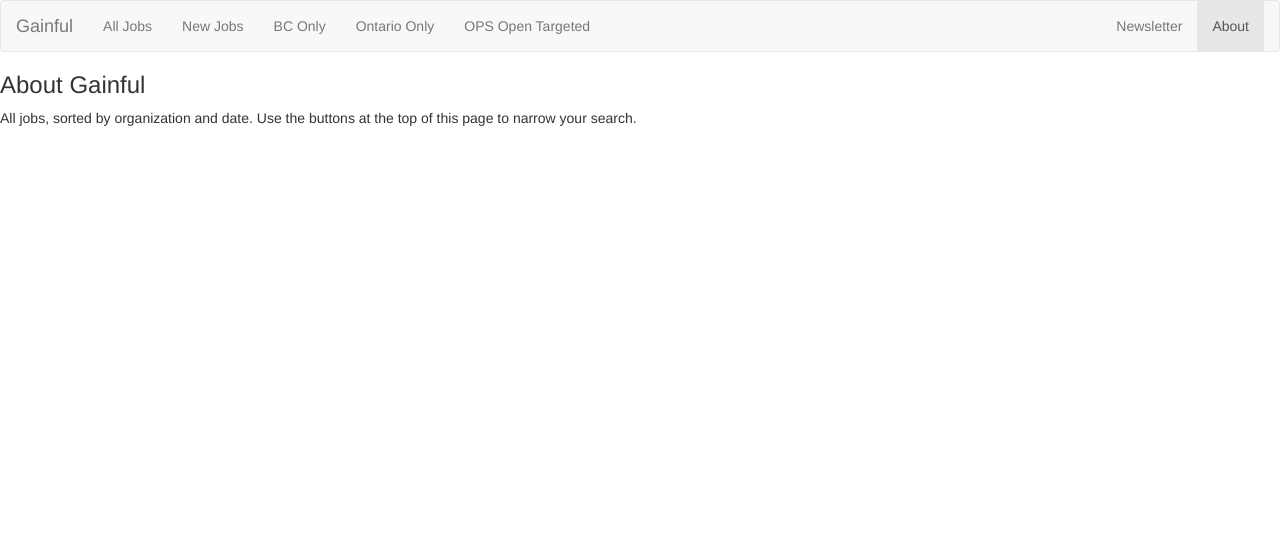
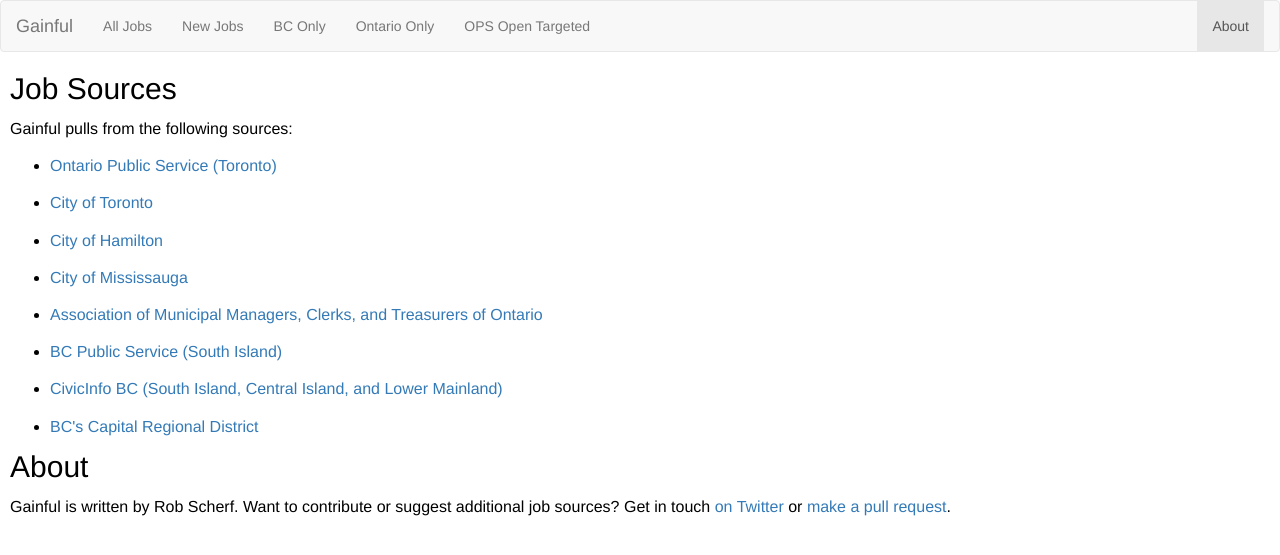
Before and after one commit to rgscherf/gainful, a Flask app: page /about in a window 1280 px wide. Shown: the top 555 px of the page. Run offline with Flask 2, Linux system fonts and the light colour scheme; some libraries are stand-ins or nearby versions.

Commit message:
presentation of landing page/about

```diff
--- a/templates/about.html
+++ b/templates/about.html
@@ -1,11 +1,49 @@
 {% extends "navbar.html" %}
 {% block content %}
+<style>
+p {
+    margin: 10px;
+    font-size: 16px;
+    line-height: 1.7em;
+    color: #000000;
+}
 
-<h3>
-    About Gainful
-</h3>
+.link {
+    margin: 10px;
+    font-size: 16px;
+    line-height: 1.7em;
+    color: #000000;
+}
+
+h2 {
+    color: #000000;
+    margin: 10px;
+}
+
+</style>
+<h2>
+    Job Sources
+</h2>
+
 <p>
-    All jobs, sorted by organization and date. Use the buttons at the top of this page to narrow your search.
-</p>
+Gainful pulls from the following sources:
+
+<ul>
+    <li class="link"> <a href="https://www.gojobs.gov.on.ca/Search.aspx?Language=English&rg=REGION-TRNT&cl=CAREERLEVEL-NOTSLCTD">Ontario Public Service (Toronto)</a></li>
+    <li class="link"> <a href="https://www.brainhunter.com/frontoffice/searchSeekerJobAction.do?sitecode=pl389&locationPicker=Y&jobStream=&locationId=&levelIds=6&levelContent6=&keyword=&search=Search&order=&sortField=&goJobDetail=&sortedit=&externaljob=#searchSection">City of Toronto</a></li>
+    <li class="link"> <a href="https://hr.hamilton.ca/psc/hr9eapps/EMPLOYEE/HRMS/c/HRS_HRAM.HRS_CE.GBL?PortalActualURL=https%3a%2f%2fhr.hamilton.ca%2fpsc%2fhr9eapps%2fEMPLOYEE%2fHRMS%2fc%2fHRS_HRAM.HRS_CE.GBL&amp;PortalContentURL=https%3a%2f%2fhr.hamilton.ca%2fpsc%2fhr9eapps%2fEMPLOYEE%2fHRMS%2fc%2fHRS_HRAM.HRS_CE.GBL&amp;PortalContentProvider=HRMS&amp;PortalCRefLabel=Careers&amp;PortalRegistryName=EMPLOYEE&amp;PortalServletURI=https%3a%2f%2fhr.hamilton.ca%2fpsp%2fhr9eapps%2f&amp;PortalURI=https%3a%2f%2fhr.hamilton.ca%2fpsc%2fhr9eapps%2f&amp;PortalHostNode=HRMS&amp;NoCrumbs=yes&amp;PortalKeyStruct=yes">City of Hamilton</a></li>
+    <li class="link"> <a href="https://careers-mississauga.icims.com/jobs/search?hashed=0&in_iframe=1">City of Mississauga</a></li>
+    <li class="link"> <a href="http://www.amcto.com/imis15/content/Careers/Municipal_Career_Opportunities/content/Careers_Pages/Career_opportunities.aspx?hkey=fe69cc3d-3946-4ab8-8879-b083c4f89b80">Association of Municipal Managers, Clerks, and Treasurers of Ontario</a></li>
+    <li class="link"> <a href="https://search.employment.gov.bc.ca/cgi-bin/a/searchjobs_quick.cgi?a=search&page=1&search=Search%20Jobs&keywords_or=&region=Greater%20Victoria&order=open_date%20ASC&order=open_date&dir=DESC">BC Public Service (South Island)</a></li>
+    <li class="link"> <a href="http://www.civicinfo.bc.ca/careers?stext=&type=ss&region=11&location=+&procat=+&opp=by+Date+Posted+%28Newest%29#sresults">CivicInfo BC (South Island, Central Island, and Lower Mainland)</a></li>
+    <li class="link"> <a href="https://www.crd.bc.ca/about/careers/current-opportunities">BC's Capital Regional District</a></li>
+</ul>
+
+<h2>
+    About
+</h2>
+
+<p>
+Gainful is written by Rob Scherf. Want to contribute or suggest additional job sources? Get in touch <a href="https://twitter.com/rgscherf">on Twitter</a> or <a href="https://github.com/rgscherf/gainful">make a pull request</a>.
 
 {% endblock %}
--- a/templates/navbar.html
+++ b/templates/navbar.html
@@ -33,9 +33,6 @@
                             <a href={{ url_for("jobs_ops_ot") }}>OPS Open Targeted</a></li>
                     </ul>
                     <ul class="nav navbar-nav navbar-right">
-                        <li>
-                            <a href="#">Newsletter</a></a>
-                        </li>
                         <li {% if highlight == "about" %} class="active" {% endif %}>
                             <a href={{ url_for("about") }}>About</a></li>
                     </ul>
```
Also changed, not shown: templates/index.css (deleted, +0 -35 lines), templates/index.html (+27 -6 lines).
